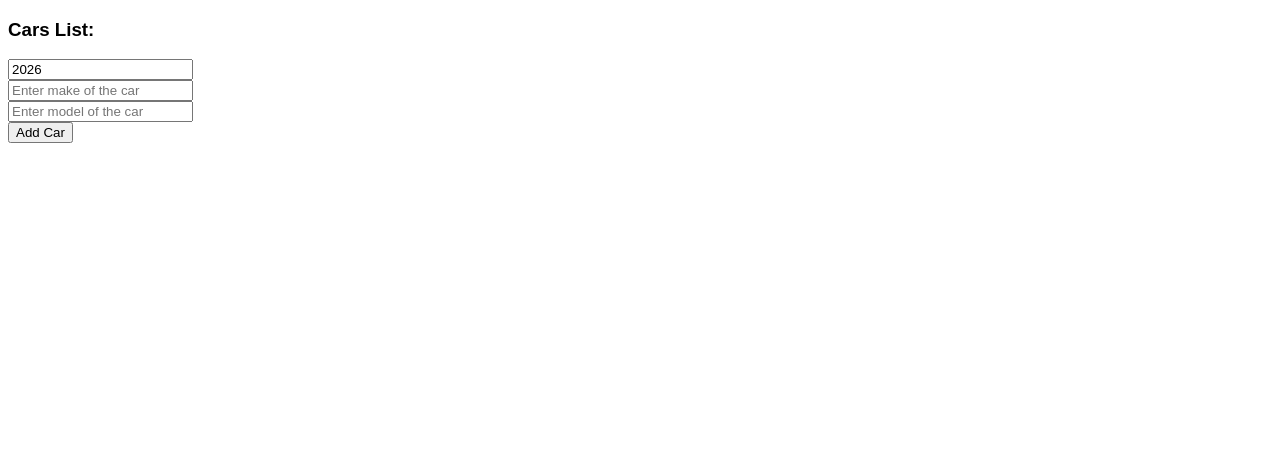
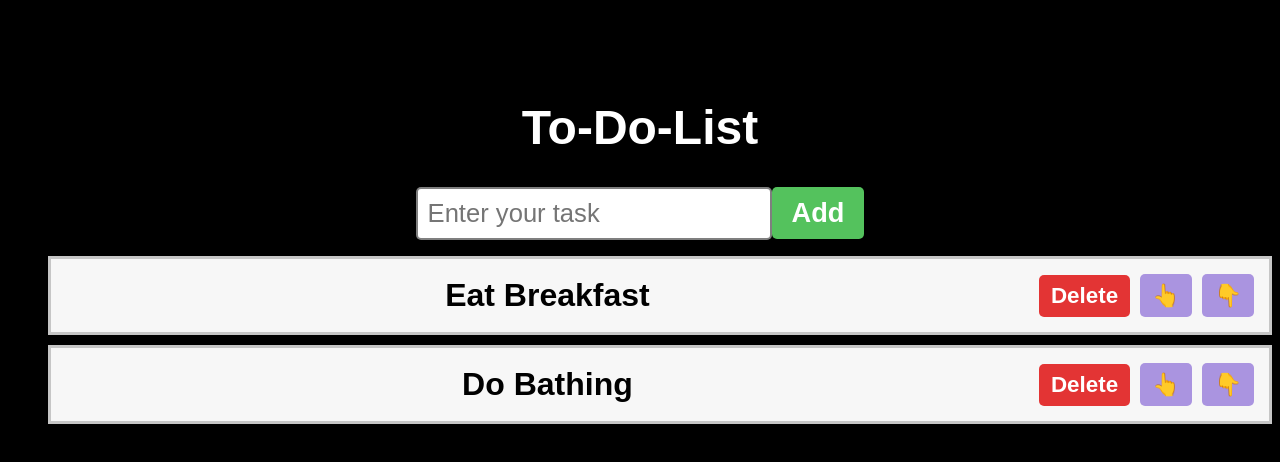
Before and after one commit to DhoniPraneeth/React, a React (Vite) app: page / in a window 1280 px wide. Shown: the top 462 px of the page. Built offline with nearby package versions, Linux system fonts and the light colour scheme.

Commit message:
Built ToDoList

```diff
--- a/src/App.jsx
+++ b/src/App.jsx
@@ -1,8 +1,7 @@
-import MyComponent from "./MyComponent.jsx";
-
+import ToDoList from "./ToDoList.jsx";
 function App() {
    return (
-      <MyComponent></MyComponent>
+      <ToDoList></ToDoList>
    );
 }
 export default App
--- /dev/null
+++ b/src/ToDoList.jsx
@@ -0,0 +1,53 @@
+import { func } from 'prop-types';
+import React,{useState} from 'react';
+function ToDoList(){
+    const [tasks,setTasks]=useState(["Eat Breakfast","Do Bathing"]);
+    const [newTask,setNewTask]=useState();
+    function handleInputChange(event){
+        setNewTask(event.target.value)
+    }
+    function addTask(){
+        if(newTask.trim()!=""){
+            setTasks(t=>[...t,newTask]);
+            setNewTask("");
+        }
+    }
+    function deleteTask(index){
+        const updatedTasks=tasks.filter((_,i)=>i!=index);
+        setTasks(updatedTasks);
+    }
+    function MoveUp(index){
+        if(index>0){
+            const uTasks=[...tasks];
+            [uTasks[index],uTasks[index-1]]=[uTasks[index-1],uTasks[index]];
+            setTasks(uTasks);
+        }
+    }
+    function moveDown(index){
+        if(index<tasks.length-1){
+            const uTasks=[...tasks];
+            [uTasks[index],uTasks[index+1]]=[uTasks[index+1],uTasks[index]];
+            setTasks(uTasks);
+        }
+
+    }
+    return (<div className="ToDoList">
+        <h1>To-Do-List</h1>
+        <input value={newTask} type="text" placeholder='Enter your task'
+                            onChange={handleInputChange}></input>
+        <button className="add-button"
+                onClick={addTask}>Add</button>
+        <ul>
+            {tasks.map((task,i)=>
+            <li key={i}>
+                <span className="text-area">{task}</span>
+                <button className="delete-button"
+                        onClick={()=>deleteTask(i)}>Delete</button>
+                <button className="Move-button" onClick={()=>MoveUp(i)}>👆</button>
+                <button className="Move-button" onClick={()=>moveDown(i)}>👇</button>
+            </li>
+            )}
+        </ul>
+    </div>);
+}
+export default ToDoList;
--- a/src/index.css
+++ b/src/index.css
@@ -1,38 +1,68 @@
 body{
+    background-color: black;
+}
+.ToDoList{
     font-family: Arial, Helvetica, sans-serif;
+    text-align: center;
+    margin-top: 100px;
 }
-.color-picker-container{
+h1{
+    font-size: 3rem;
+    color: white;
+}
+input[type='text']{
+    font-size: 1.6rem;
+    padding: 10px;
+    border: 2px solid hsl(0, 0%, 0%,0.5000);
+    color: gray;
+    border-radius: 5px;
+}
+button{
+    font-size: 1.7rem;
+    font-weight: bold;
+    padding: 10px 20px;
+    color: white;
+    border-radius: 5px;
+    border: none;
+    cursor: pointer;
+    transition: background-color 0.5 ease;
+}
+ul{
+    list-style: none;
+}
+li{
+    font-size: 2rem;
+    background-color: hsl(0, 0%, 97%);
+    font-weight: bold;
+    padding: 15px;
+    margin-bottom: 10px;
+    border: 3px solid rgba(0, 0, 0, 0.199);
+    display: flex;
     align-items: center;
-    display: flex;
-    flex-direction: column;
 }
-.color-picker-container h1{
-    font-size: 3rem;
-    margin: 25px;
+.text-area{
+    flex: 1;
 }
-.color-display{
-    width: 300px;
-    height: 300px;
-    display: flex;
-    justify-content: center;
-    align-items: center;
-    margin-bottom: 25px;
-    border: 5px solid hsl(0, 0%, 80%);
-    border-radius: 20px;
+.delete-button,.Move-button{
+    padding: 8px 12px;
+    font-size: 1.4rem;
+    margin-left: 10px;
 }
-.color-display p{
-    color: rgb(228, 206, 206);
-    font-weight: bold;
+.add-button{
+    background-color: hwb(125 33% 24%);
 }
-label{
-    margin-bottom: 10px;
-    font-weight: bold;
-    font-size: 1.5rem;
+.add-button:hover{
+    background-color: hsl(125, 47%, 44%)
 }
-input[type="color"]{
-    width: 75px;
-    height: 50px;
-    padding: 5px;
-    border-radius: 10px;
-    border: 3px solid hsl(0, 0%, 80%);
+.delete-button{
+    background-color: hsla(0, 99%, 44%, 0.788);
 }
+.delete-button:hover{
+     background-color: hsla(0, 99%, 34%, 0.788);
+}
+.Move-button{
+    background-color: hsla(257, 85%, 41%, 0.426);
+}
+.Move-button:hover{
+       background-color: hsla(257, 85%, 31%, 0.426);
+}
```
